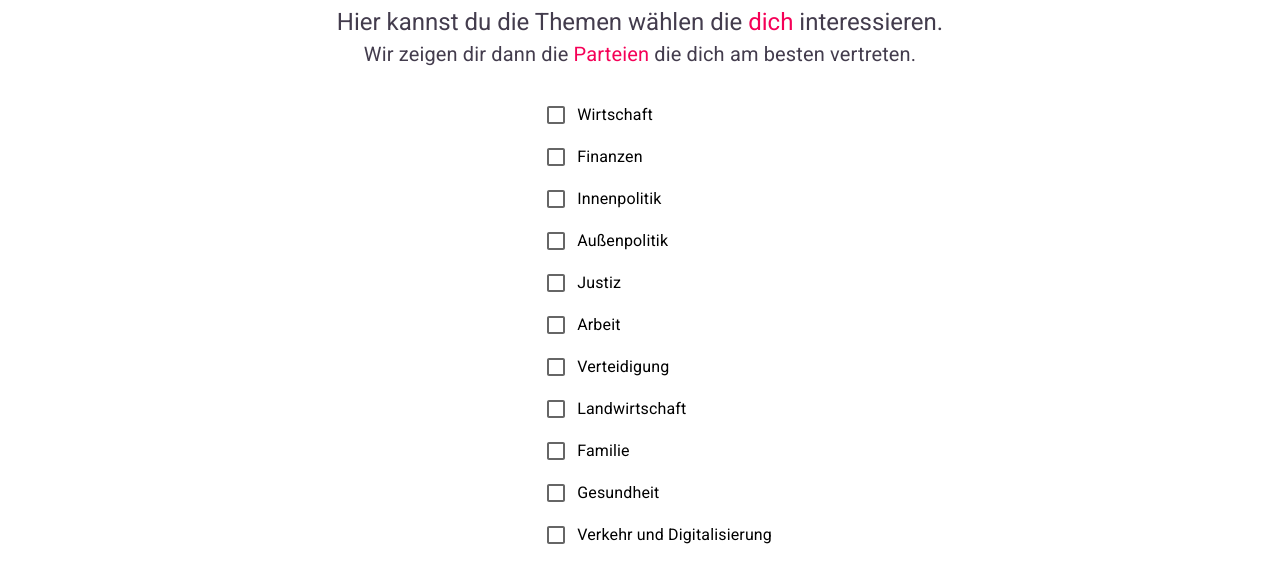
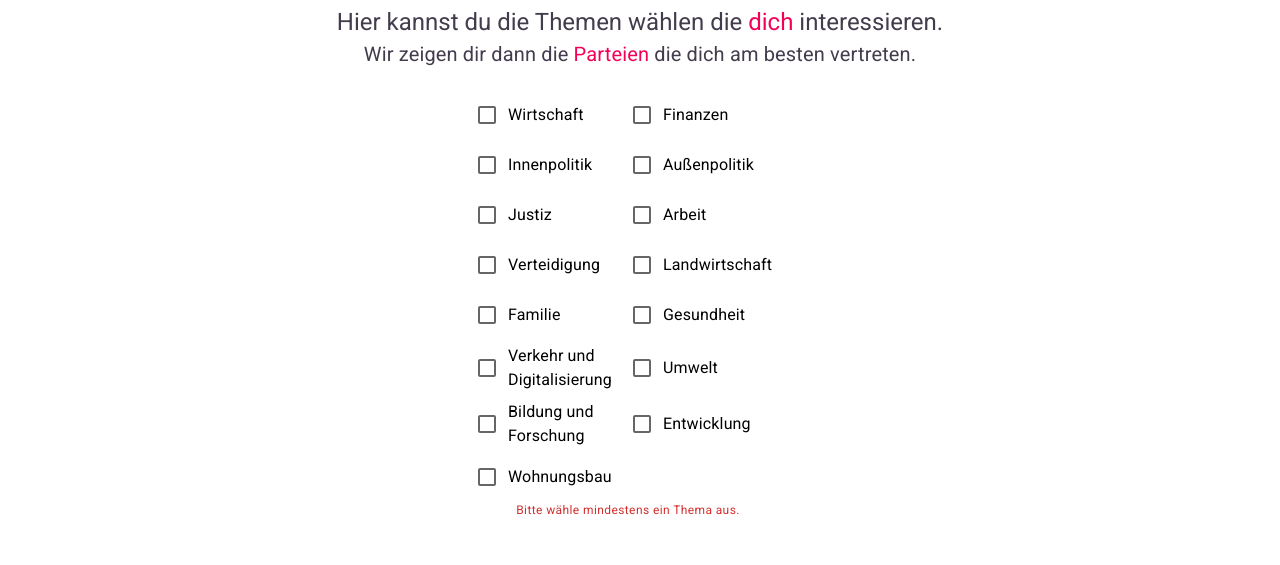
Before and after one commit to BundestagExplorer/frontend, a React (Create React App) app: page /them-o-meter in a window 1280 px wide. Shown: the part 235-800 px from the top of the page. Built offline with nearby package versions, Linux system fonts and the light colour scheme; no server answers.

Commit message:
Make initial form 2 columns

```diff
--- a/src/themometer/selectTopicForm.js
+++ b/src/themometer/selectTopicForm.js
@@ -69,29 +69,36 @@ export default function SelectTopicForm({ setActiveStep, setSelectedRessorts })
                 <Typography variant="h6" align='center' color="primary"> Wir zeigen dir dann die <span style={{ color: theme.palette.secondary.main }}> Parteien </span> die dich  am besten vertreten.</Typography>
             </Container>
         </Grid>
-        <Grid item container md={12}>
-            <Grid item md={12} sx={{ justifyContent: 'center', display: 'flex' }}>
-                <FormControl error={!atLeastOneRessortSelected} component="fieldset" sx={{ marginLeft: '5%' }}>
-                    <FormGroup>
+        <Grid item container md={6} alignContent="center" justifyContent="center" padding={3}>
+            <FormControl error={!atLeastOneRessortSelected} component="fieldset">
+                <FormGroup sx={{ alignContent: 'center', alignItems: 'center' }}>
+                    <Grid item container md={6} direction="row" spacing={1} alignContent="center" alignItems={'center'}>
                         {
                             ressortCheckboxState.map(
                                 (ressort, _) => {
                                     return (
+                                        <Grid item container md={6} xs={6} key={ressort.id}>
                                             <FormControlLabel key={ressort.id}
                                                 control={<Checkbox checked={ressort.checked}
                                                     onChange={handleCheckboxChange}
                                                     name={ressort.name} />
                                                 }
                                                 label={ressort.name}
+                                                sx={{ alignItems: 'center' }}
+
                                             />
+                                        </Grid>
                                     )
                                 }
                             )
                         }
+                    </Grid>
+                    <Grid item container md={12} justifyContent='center'>
+                        <FormHelperText>Bitte wähle mindestens ein Thema aus.</FormHelperText>
+                    </Grid>
                 </FormGroup>
-                    <FormHelperText>Bitte wähle mindestens ein Thema aus.</FormHelperText>
             </FormControl>
-            </Grid>
+        </Grid >
         <Grid item md={12} padding={3}>
             <Box textAlign={'center'} sx={{ justifyContent: 'center' }}>
                 <FormControl>
@@ -103,6 +110,5 @@ export default function SelectTopicForm({ setActiveStep, setSelectedRessorts })
             </Box>
 
         </Grid >
-        </Grid >
     </>
 };
```
Lines whose indentation alone changed are shown as unchanged.
